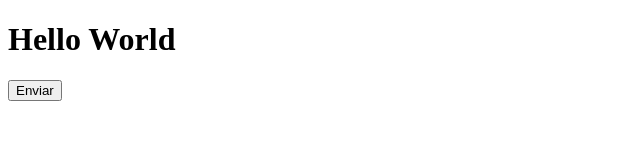
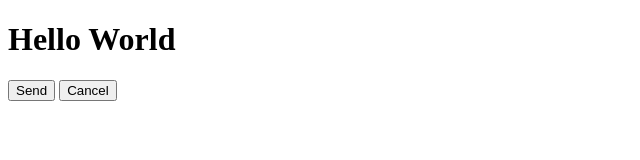
Before and after one commit to Fagnermeds/hello-world, a plain HTML site: page index.html in a window 1280 px wide. Shown: the whole page, without its empty margins (0-640 px from the left). Drawn offline with Linux system fonts and the light colour scheme.

Commit message:
Modify index.html

```diff
--- a/index.html
+++ b/index.html
@@ -7,7 +7,8 @@
 </head>
 <body>
   <h1>Hello World</h1>
-  <button type="button">Enviar</button>
+  <button type="button">Send</button>
+  <button type="button">Cancel</button>
   </form>
 </body>
 </html>
```
